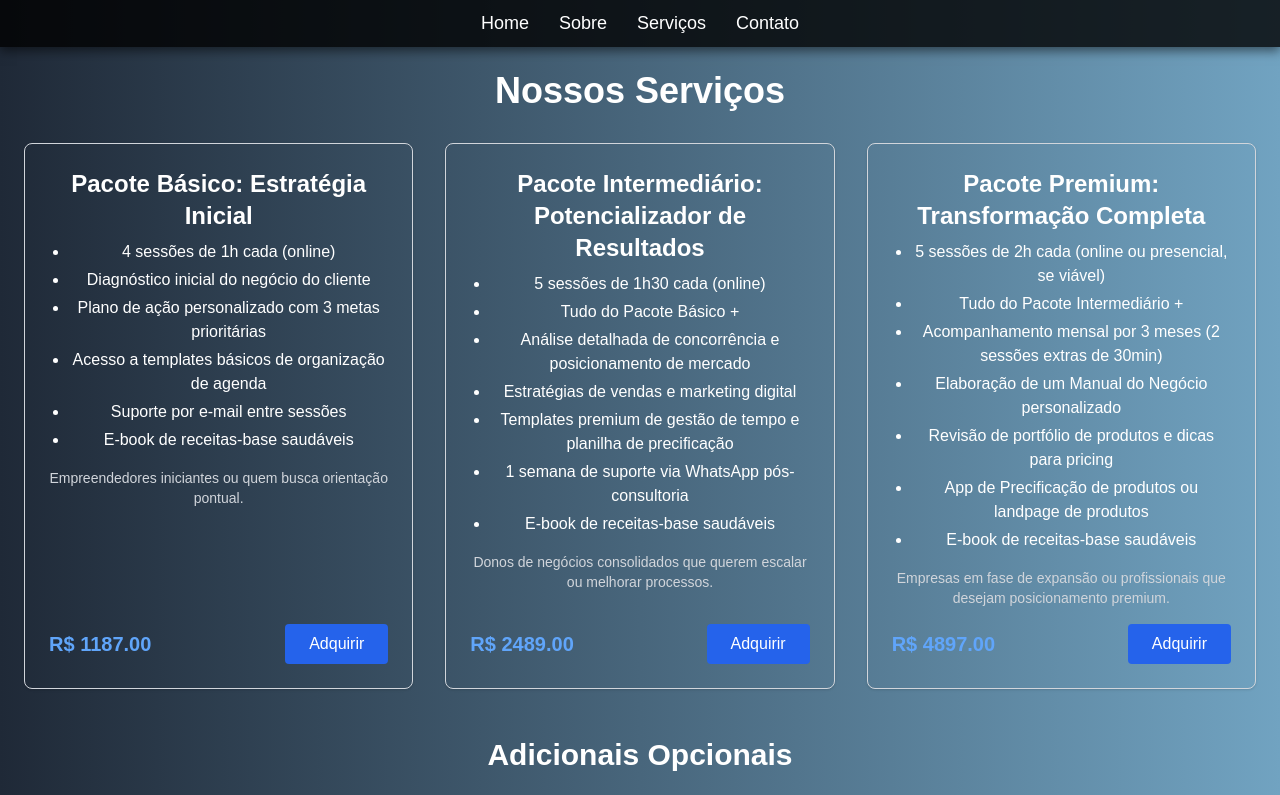
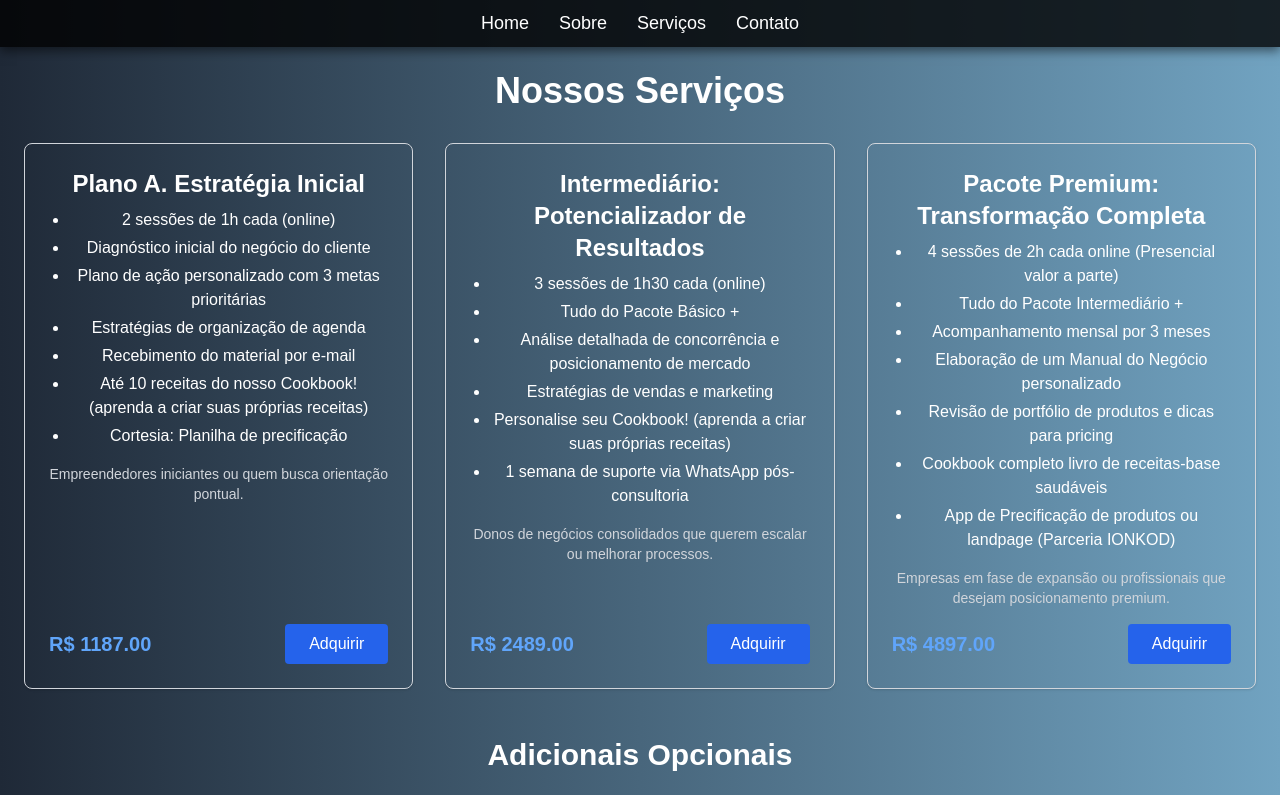
Before and after one commit to dlucioyauh/ionkod-website, a Next.js app: page /servicos/consultorias/pacotes in a window 1280 px wide. Shown: the top 795 px of the page. Built offline with nearby package versions, Linux system fonts and the light colour scheme.

Commit message:
Pequenos ajustes dos pacotes

```diff
--- a/src/app/page.tsx
+++ b/src/app/page.tsx
@@ -1,17 +1,94 @@
+// src/app/page.tsx
+
 "use client";
 import { motion } from "framer-motion";
 import { fadeIn } from "@/utils/animations";
+import { useState, useEffect } from "react";
 
 const HomePage = () => {
+  const [mousePosition, setMousePosition] = useState({ x: 0, y: 0 });
+
+  useEffect(() => {
+    const handleMouseMove = (e: MouseEvent) => {
+      setMousePosition({ x: e.clientX, y: e.clientY });
+    };
+
+    window.addEventListener("mousemove", handleMouseMove);
+
+    return () => {
+      window.removeEventListener("mousemove", handleMouseMove);
+    };
+  }, []);
+
   return (
     <motion.div
-      className="homepage"
+      className="homepage relative overflow-hidden h-screen bg-black"
       initial="hidden"
       animate="visible"
       variants={fadeIn}
     >
-      <h1>Bem-vindo ao <span>IonKod!</span></h1>
-      <p>Adquira conhecimento prático e transforme sua carreira.</p>
+      {/* Fundo com IA e tecnologia */}
+      <div
+        className="absolute top-0 left-0 w-full h-full bg-fixed bg-center bg-cover"
+        style={{
+          backgroundImage: "url('/futuristic-tech-bg.jpg')",  // Substitua por uma imagem de fundo futurista
+          transform: `translate(${mousePosition.x / 50}px, ${mousePosition.y / 50}px)`,
+          transition: "transform 0.1s ease-out"
+        }}
+      ></div>
+
+      {/* Elementos interativos de IA */}
+      <motion.div
+        className="absolute top-1/2 left-1/2 transform -translate-x-1/2 -translate-y-1/2 text-center"
+        animate={{
+          scale: mousePosition.x / window.innerWidth + 0.5, // Altera o tamanho com a posição do mouse
+        }}
+        transition={{ type: "spring", stiffness: 200 }}
+      >
+        <h1 className="text-4xl font-bold text-white mb-4">
+          Bem-vindo ao <span className="text-yellow-500">IonKod!</span>
+        </h1>
+        <p className="text-lg text-gray-100">Adquira conhecimento prático e transforme sua carreira.</p>
+      </motion.div>
+
+      {/* Objetos interativos que se movem com o mouse */}
+      <motion.div
+        className="absolute top-16 left-16 w-16 h-16 bg-gray-700 rounded-full flex items-center justify-center shadow-lg cursor-pointer"
+        style={{
+          position: "absolute",
+          left: `${mousePosition.x - 50}px`,
+          top: `${mousePosition.y - 50}px`,
+        }}
+        animate={{
+          x: mousePosition.x,
+          y: mousePosition.y,
+        }}
+        transition={{
+          type: "spring",
+          stiffness: 50,
+        }}
+      >
+        <span className="text-white">🤖</span>
+      </motion.div>
+
+      {/* Adicionando mais objetos interativos que "fogem" ao passar o mouse */}
+      {[...Array(5)].map((_, index) => (
+        <motion.div
+          key={index}
+          className="absolute w-10 h-10 bg-blue-500 rounded-full flex items-center justify-center shadow-lg cursor-pointer"
+          animate={{
+            x: mousePosition.x + Math.random() * 100 - 50,
+            y: mousePosition.y + Math.random() * 100 - 50,
+          }}
+          transition={{
+            type: "spring",
+            stiffness: 50,
+            damping: 20,
+          }}
+        >
+          <span className="text-white">💡</span>
+        </motion.div>
+      ))}
     </motion.div>
   );
 };
--- a/src/app/servicos/consultorias/pacotes/page.tsx
+++ b/src/app/servicos/consultorias/pacotes/page.tsx
@@ -11,29 +11,29 @@ const ServiceOptions = () => {
 
   const services = [
     {
-      title: "Pacote Básico: Estratégia Inicial",
+      title: "Plano A. Estratégia Inicial",
       price: 118700, // R$ 1187, em centavos
       description: [
-        "4 sessões de 1h cada (online)",
+        "2 sessões de 1h cada (online)",
         "Diagnóstico inicial do negócio do cliente",
         "Plano de ação personalizado com 3 metas prioritárias",
-        "Acesso a templates básicos de organização de agenda",
-        "Suporte por e-mail entre sessões",
-        "E-book de receitas-base saudáveis",
+        "Estratégias de organização de agenda",
+        "Recebimento do material por e-mail",
+        "Até 10 receitas do nosso Cookbook! (aprenda a criar suas próprias receitas)",
+        "Cortesia: Planilha de precificação",
       ],
       audience: "Empreendedores iniciantes ou quem busca orientação pontual.",
     },
     {
-      title: "Pacote Intermediário: Potencializador de Resultados",
+      title: "Intermediário: Potencializador de Resultados",
       price: 248900, // R$ 2489, em centavos
       description: [
-        "5 sessões de 1h30 cada (online)",
+        "3 sessões de 1h30 cada (online)",
         "Tudo do Pacote Básico +",
         "Análise detalhada de concorrência e posicionamento de mercado",
-        "Estratégias de vendas e marketing digital",
-        "Templates premium de gestão de tempo e planilha de precificação",
+        "Estratégias de vendas e marketing",
+        "Personalise seu Cookbook! (aprenda a criar suas próprias receitas)",
         "1 semana de suporte via WhatsApp pós-consultoria",
-        "E-book de receitas-base saudáveis",
       ],
       audience: "Donos de negócios consolidados que querem escalar ou melhorar processos.",
     },
@@ -41,22 +41,22 @@ const ServiceOptions = () => {
       title: "Pacote Premium: Transformação Completa",
       price: 489700, // R$ 4897, em centavos
       description: [
-        "5 sessões de 2h cada (online ou presencial, se viável)",
+        "4 sessões de 2h cada online (Presencial valor a parte)",
         "Tudo do Pacote Intermediário +",
-        "Acompanhamento mensal por 3 meses (2 sessões extras de 30min)",
+        "Acompanhamento mensal por 3 meses",
         "Elaboração de um Manual do Negócio personalizado",
         "Revisão de portfólio de produtos e dicas para pricing",
-        "App de Precificação de produtos ou landpage de produtos",
-        "E-book de receitas-base saudáveis",
+        "Cookbook completo livro de receitas-base saudáveis",
+        "App de Precificação de produtos ou landpage (Parceria IONKOD)",
       ],
       audience: "Empresas em fase de expansão ou profissionais que desejam posicionamento premium.",
     },
   ];
 
   const optionalExtras = [
-    { name: "E-book de Receitas-Base Saudáveis", price: 19700 }, // R$ 197 em centavos
-    { name: "Auditoria de Redes Sociais", price: 28700 }, // R$ 287 em centavos
-    { name: "Mentoria privada", price: 18700 }, // R$ 187 em centavos
+    { name: "Cookbook de Receitas-Base Saudáveis", price: 25700 }, // R$ 197 em centavos
+    { name: "Auditoria Instagram", price: 19700 }, // R$ 287 em centavos
+    { name: "Mentoria privada. A partir de", price: 18700 }, // R$ 187 em centavos
   ];
 
   const handleCheckout = async (amount: number, pacote: string, isExtra: boolean = false) => {
```
